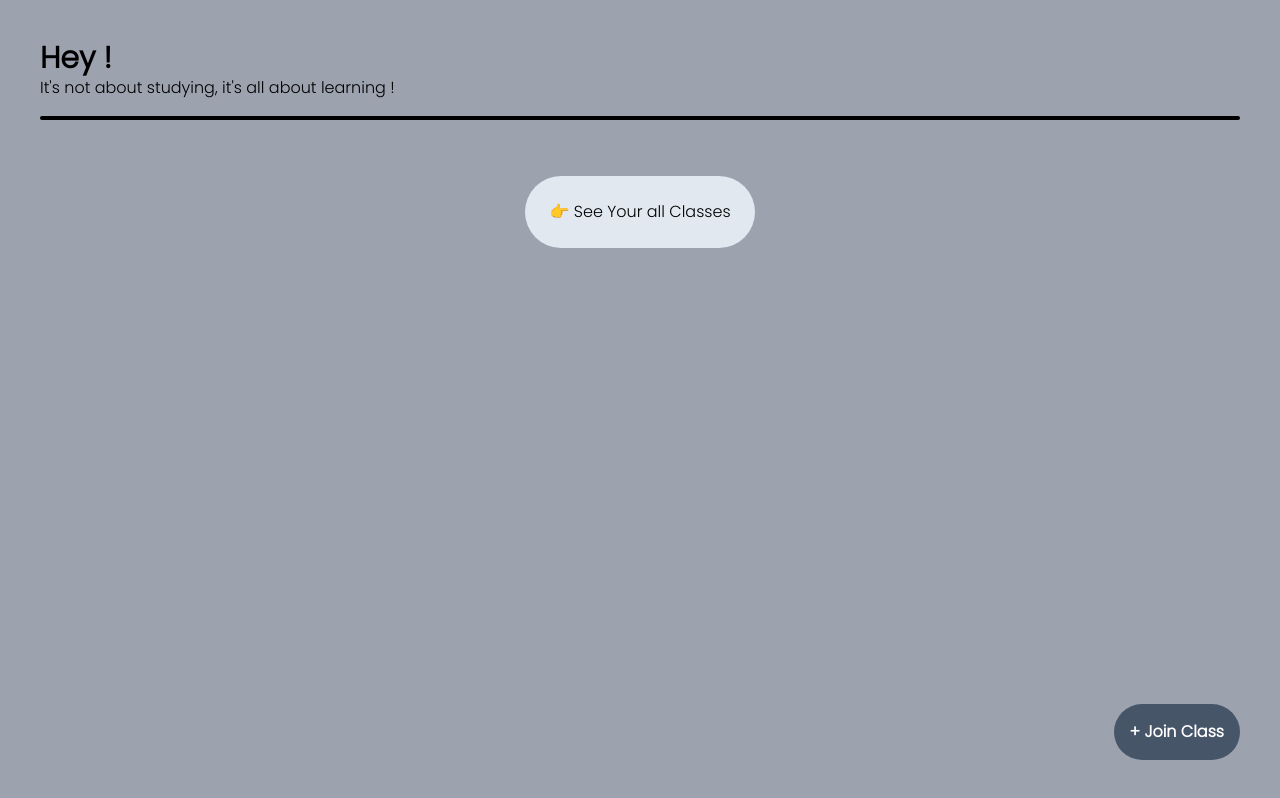
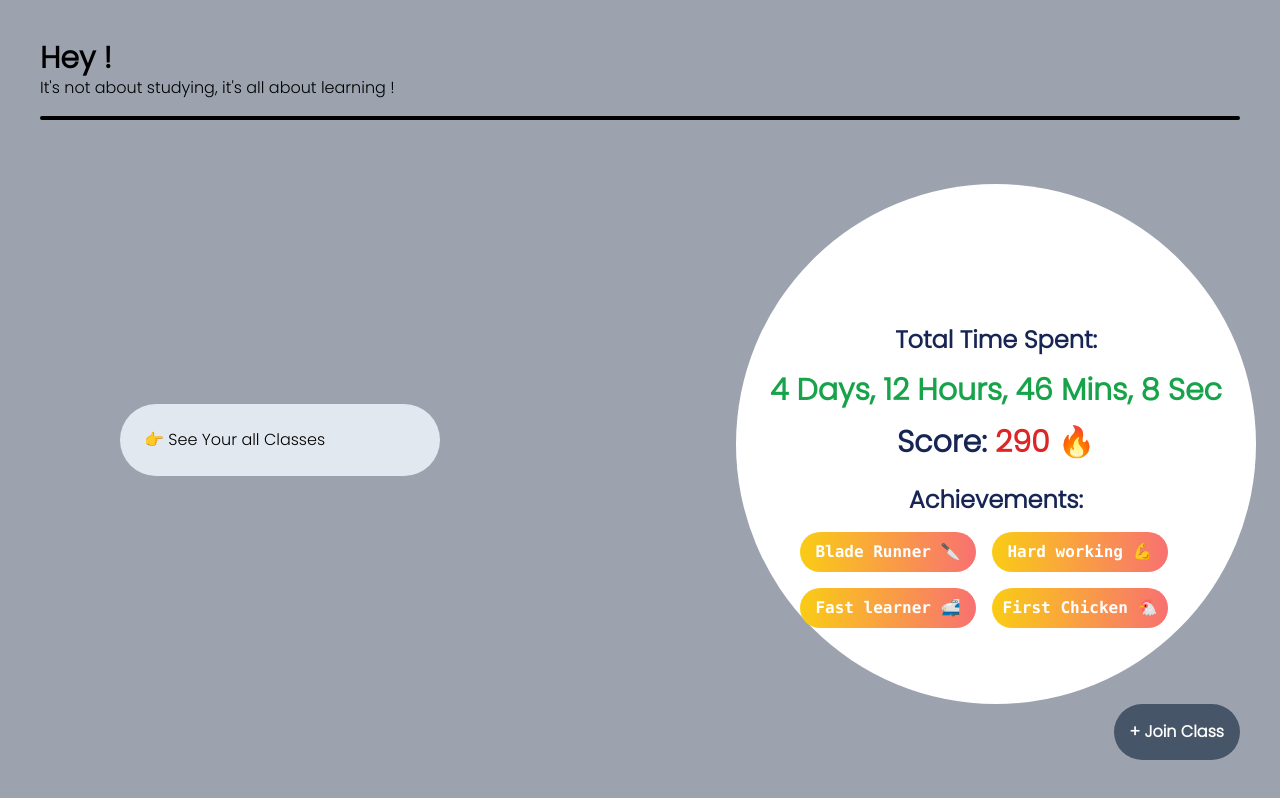
Before and after one commit to frostedkitsune/lvlup, a Next.js app: page / in a window 1280 px wide. Built offline with nearby package versions, Linux system fonts and the light colour scheme.

Commit message:
Added time counter

```diff
--- a/src/app/page.tsx
+++ b/src/app/page.tsx
@@ -2,25 +2,86 @@
 
 import userDetails from "@/components/state/StateManager";
 import Link from "next/link";
-import React from "react";
+import { useState, useEffect } from "react";
 
 const Home = () => {
   const { user } = userDetails();
 
+  const [time, setTime] = useState({
+    days: 4,
+    hours: 12,
+    minutes: 46,
+    seconds: 3,
+  });
+
+  useEffect(() => {
+    const interval = setInterval(() => {
+      setTime((prevTime) => {
+        const { days, hours, minutes, seconds } = prevTime;
+        const newSeconds = seconds + 1;
+        const newMinutes = minutes + Math.floor(newSeconds / 60);
+        const newHours = hours + Math.floor(newMinutes / 60);
+        const newDays = days + Math.floor(newHours / 24);
+
+        return {
+          days: newDays,
+          hours: newHours % 24,
+          minutes: newMinutes % 60,
+          seconds: newSeconds % 60,
+        };
+      });
+    }, 1000);
+
+    return () => clearInterval(interval);
+  }, []);
+
   return (
     <main className="bg-gray-400 min-h-screen">
-      <header className="w-[100vw] p-10 justify-between text-black mb-4">
+      <header className="w-[100vw] p-10 justify-between text-black pb-0">
         <h2 className="text-3xl font-bold">Hey {user?.name} !</h2>
         <p>It's not about studying, it's all about learning !</p>
         <div className="h-1 rounded-full bg-black w-full mt-4"></div>
       </header>
-      <section className="px-44 grid place-content-center">
-        <Link
-          href={"/classes"}
-          className="p-6 bg-slate-200 rounded-full hover:bg-white text-black hover:shadow-md hover:shadow-black/70"
-        >
-          👉 See Your all Classes
-        </Link>
+      <section className="grid grid-cols-2">
+        <div className="grid place-content-center mr-[25vw] mt-14 ml-10 w-[30rem]">
+          <Link
+            href={"/classes"}
+            className="p-6 w-[20rem] bg-slate-200 rounded-full hover:bg-white text-black hover:shadow-md hover:shadow-black/70"
+          >
+            👉 See Your all Classes
+          </Link>
+        </div>
+        <div className="mt-16 ml-24 mr-8 w-[520px] h-[520px] pt-[6rem] bg-white text-center text-black rounded-full p-6 items-center content-center">
+          <h2 className="text-2xl font-bold text-blue-950">
+            Total Time Spent:
+          </h2>
+          <h3 className="text-3xl font-extrabold text-green-600 my-4">
+            <span className="text-3xl">{time.days}</span> Days,{" "}
+            <span className="text-3xl">{time.hours}</span> Hours,{" "}
+            <span className="text-3xl">{time.minutes}</span> Mins,{" "}
+            <span className="text-3xl">{time.seconds}</span> Sec
+          </h3>
+          <h2 className="text-3xl font-bold text-blue-950">
+            Score: <span className="text-red-600 font-bold">290</span> 🔥
+          </h2>
+          <h2 className="text-2xl mt-6 font-bold text-blue-950">
+            Achievements:
+          </h2>
+          <ul className="mt-2 ml-10 font-mono grid grid-cols-2 w-96">
+            <li className="bg-gradient-to-r from-yellow-400 to-red-400 p-2 rounded-full w-44 my-2 text-white font-bold">
+              Blade Runner 🔪
+            </li>
+            <li className="bg-gradient-to-r from-yellow-400 to-red-400 p-2 rounded-full w-44 my-2 text-white font-bold">
+              Hard working 💪
+            </li>
+            <li className="bg-gradient-to-r from-yellow-400 to-red-400 p-2 rounded-full w-44 my-2 text-white font-bold">
+              Fast learner 🚅
+            </li>
+            <li className="bg-gradient-to-r from-yellow-400 to-red-400 p-2 rounded-full w-44 my-2 text-white font-bold">
+              First Chicken 🐔
+            </li>
+          </ul>
+        </div>
       </section>
       <footer className="fixed bottom-10 right-10">
         <button className="bg-slate-600 hover:bg-slate-600/40 hover:shadow-md hover:shadow-black/70 p-4 rounded-full text-white font-extrabold">
```
